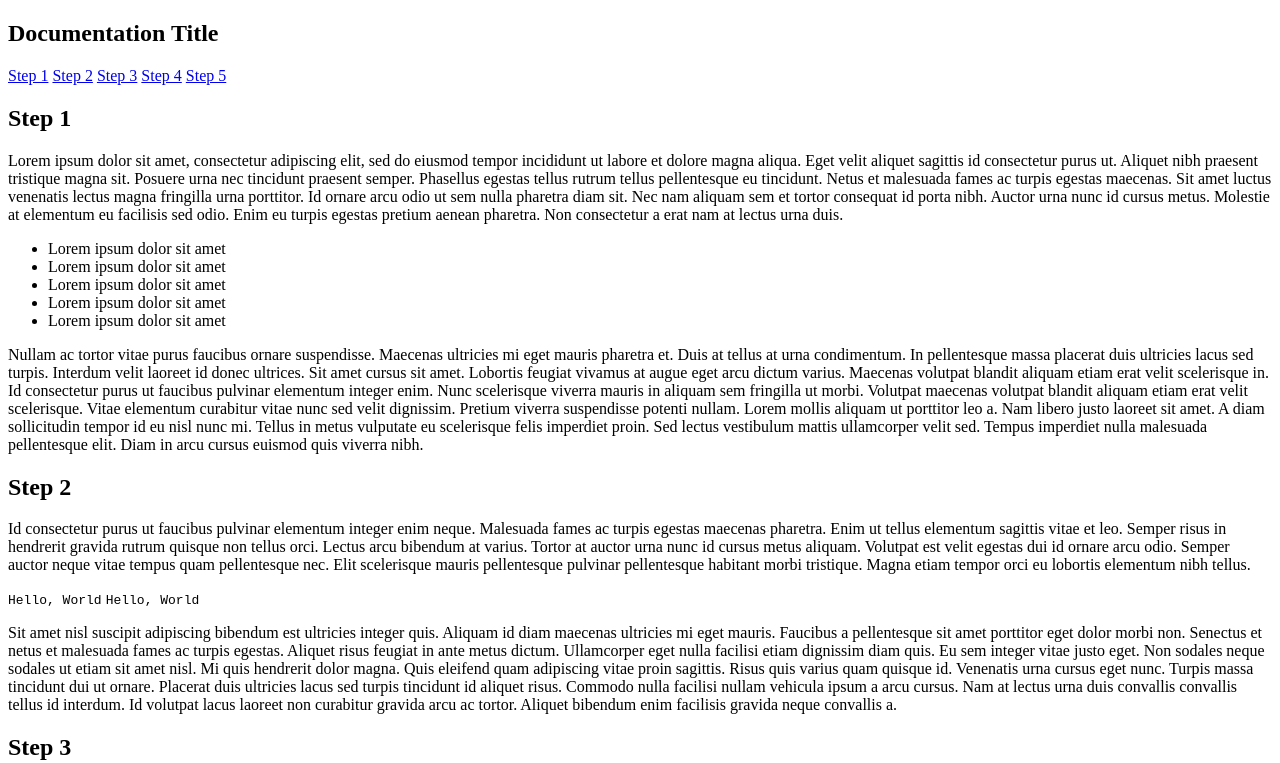
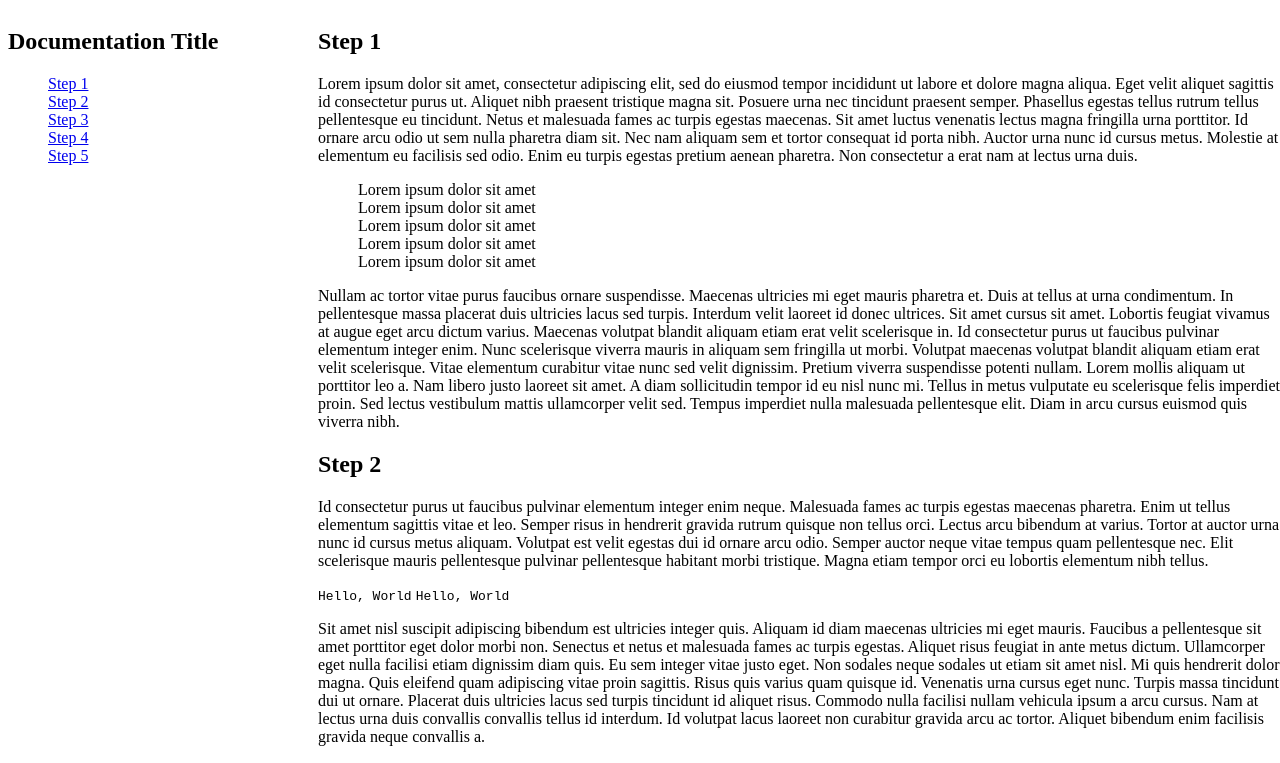
Before and after one commit to jdndm/fcc-technical-documentation, a plain HTML site: page docs/index.html in a window 1280 px wide. Shown: the top 763 px of the page. Drawn offline with Linux system fonts and the light colour scheme.

Commit message:
Implement User Story #14

```diff
--- a/docs/index.html
+++ b/docs/index.html
@@ -9,15 +9,17 @@
 
 <body>
   <script src="https://cdn.freecodecamp.org/testable-projects-fcc/v1/bundle.js"></script>
+  <nav id="navbar">
+    <header><h1>Documentation Title</h1></header>
+    <ul>
+      <li><a class="nav-link" href="#Step_1">Step 1</a></li>
+      <li><a class="nav-link" href="#Step_2">Step 2</a></li>
+      <li><a class="nav-link" href="#Step_3">Step 3</a></li>
+      <li><a class="nav-link" href="#Step_4">Step 4</a></li>
+      <li><a class="nav-link" href="#Step_5">Step 5</a></li>
+    </ul>
+  </nav>
   <main id="main-doc">
-    <nav id="navbar">
-      <header><h1>Documentation Title</h1></header>
-      <a class="nav-link" href="#Step_1">Step 1</a>
-      <a class="nav-link" href="#Step_2">Step 2</a>
-      <a class="nav-link" href="#Step_3">Step 3</a>
-      <a class="nav-link" href="#Step_4">Step 4</a>
-      <a class="nav-link" href="#Step_5">Step 5</a>
-    </nav>
     <section class="main-section" id="Step_1">
       <header><h2>Step 1</h2></header>
       <p>
--- a/docs/style.css
+++ b/docs/style.css
@@ -0,0 +1,13 @@
+li {
+  list-style: none;
+}
+
+#navbar {
+  position: fixed;
+  width: 300px;
+}
+
+#main-doc {
+  position: absolute;
+  margin-left: 310px;
+}
```
